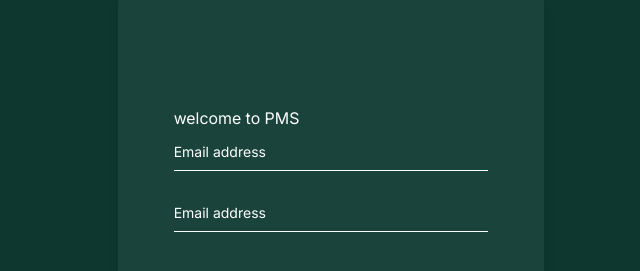
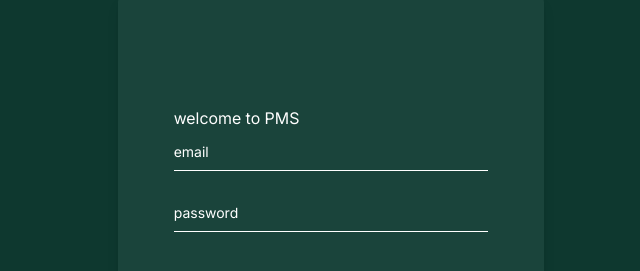
Before and after one commit to mohamedfowzey/project-management-system, a React (Vite) app: page / in a window 1280 px wide. Shown: the part 269-540 px from the top of the page, without its empty margins (309-949 px from the left). Built offline with nearby package versions, Linux system fonts and the light colour scheme.

Commit message:
fix error in custom input

```diff
--- a/src/Modules/Athentication/Login/Login.tsx
+++ b/src/Modules/Athentication/Login/Login.tsx
@@ -15,9 +15,9 @@ export default function Login() {
   return (
     <>
     <form onSubmit={handleSubmit(onsubmit)}>
-    <CustomInput register = {register('email',Validations?.email)} errors={errors} />
+    <CustomInput name="email" register = {register('email',Validations?.email)} HTMLtype="email" />
           {!! errors && <span className='text-xs'>{errors?.email?.message}</span>}
-    <CustomInput register = {register('password',Validations.password)} errors={errors} />
+    <CustomInput name="password" register = {register('password',Validations.password)} HTMLtype="password" />
           {!! errors && <span className='text-xs'>{errors?.password?.message}</span>}
 </form>
     </>
--- a/src/Modules/Shared/CustomInput/CustomInput.tsx
+++ b/src/Modules/Shared/CustomInput/CustomInput.tsx
@@ -1,12 +1,11 @@
-import type { FieldErrors,   UseFormRegisterReturn } from 'react-hook-form'
-import type { loginData } from '../../Athentication/Login/Login'
+import type { UseFormRegisterReturn } from 'react-hook-form'
 
-export default function CustomInput({register,HTMLtype}:{register:UseFormRegisterReturn,errors: FieldErrors<loginData>,type:'email'|'password'|'confirmPassword'|'otp'|'userName'|'phoneNumber'|'country',HTMLtype:string,name:string}) {
+export default function CustomInput({register,HTMLtype,name}:{register:UseFormRegisterReturn,HTMLtype:string,name:string}) {
   return (
     <>
     <div className="relative z-0 w-full mb-5 group">
       <input {...register} type={HTMLtype} name="floating_email" id="floating_email" className="block custom-input py-2.5 px-0 w-full text-sm text-heading bg-transparent border-0 border-b-2 border-default-medium appearance-none focus:outline-none focus:ring-0 focus:border-brand peer" placeholder=" " required />
-      <label htmlFor="floating_email" className="absolute text-sm text-body duration-300 transform -translate-y-6 scale-75 top-3 -z-10 origin-[0] peer-focus:start-0 peer-focus:text-fg-brand peer-placeholder-shown:scale-100 peer-placeholder-shown:translate-y-0 peer-focus:scale-75 peer-focus:-translate-y-6 rtl:peer-focus:translate-x-1/4 rtl:peer-focus:left-auto">Email address</label>
+      <label htmlFor="floating_email" className="absolute text-sm text-body duration-300 transform -translate-y-6 scale-75 top-3 -z-10 origin-[0] peer-focus:start-0 peer-focus:text-fg-brand peer-placeholder-shown:scale-100 peer-placeholder-shown:translate-y-0 peer-focus:scale-75 peer-focus:-translate-y-6 rtl:peer-focus:translate-x-1/4 rtl:peer-focus:left-auto">{name}</label>
   </div>
     </>
   )
```
